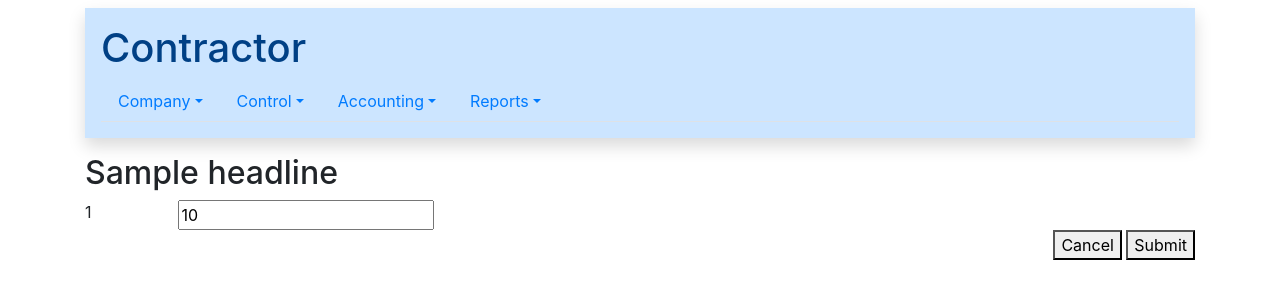
After one commit to rdlittle/pycontractor, a Python web app: template templates/site/control.html in a window 1280 px wide. The commit adds this page. Shown: the top 300 px of the page. Run offline with Jinja, Linux system fonts and the light colour scheme; the template is opened without the code that fills it: most values are stand-ins (such as "Sample title", 1, 10 or a date in 2020); some libraries are stand-ins or nearby versions.

Commit message:
Control maintenance added

```diff
--- a/templates/menu.html
+++ b/templates/menu.html
@@ -11,7 +11,7 @@
             <a class="nav-link dropdown-toggle" data-toggle="dropdown" href="#" role="button" aria-haspopup="true"
                 aria-expanded="false">Control</a>
             <div class="dropdown-menu">
-                <a class="dropdown-item" href="#">Sequence</a>
+                <a class="dropdown-item" href="{{ url_for('control_edit')}}">Sequence</a>
             </div>
         </li>
         <li class="nav-item dropdown">
--- /dev/null
+++ b/templates/site/control.html
@@ -0,0 +1,29 @@
+{% extends 'base.html' %}
+
+{% block content %}
+<div class="row no-gutters">
+    <div class="col-md-11">
+        <h2>{{ headline }}</h2>
+    </div>
+</div>
+
+<form action={{ url_for('control_edit')}} method='POST'>
+    {% for item in items %}
+        <div class="row no-gutters">
+            <div class="col-md-1">
+                {{item._id}}
+            </div>
+            <div class="col-md-1">
+                <input type='text' name="{{item._id}}" value="{{'%d'|format(item.seq)}}">
+            </div>
+        </div>
+    {% endfor %}
+    <div class="row no-gutters">
+        <div class="col-md-12 text-right">
+            <button type="submit" name="cancel">Cancel</button>
+            <button type="submit" name="submit">Submit</button>
+        </div>
+    </div>
+</form>
+
+{% endblock %}
```
Also changed, not shown: site/views.py (+14 -0 lines).
